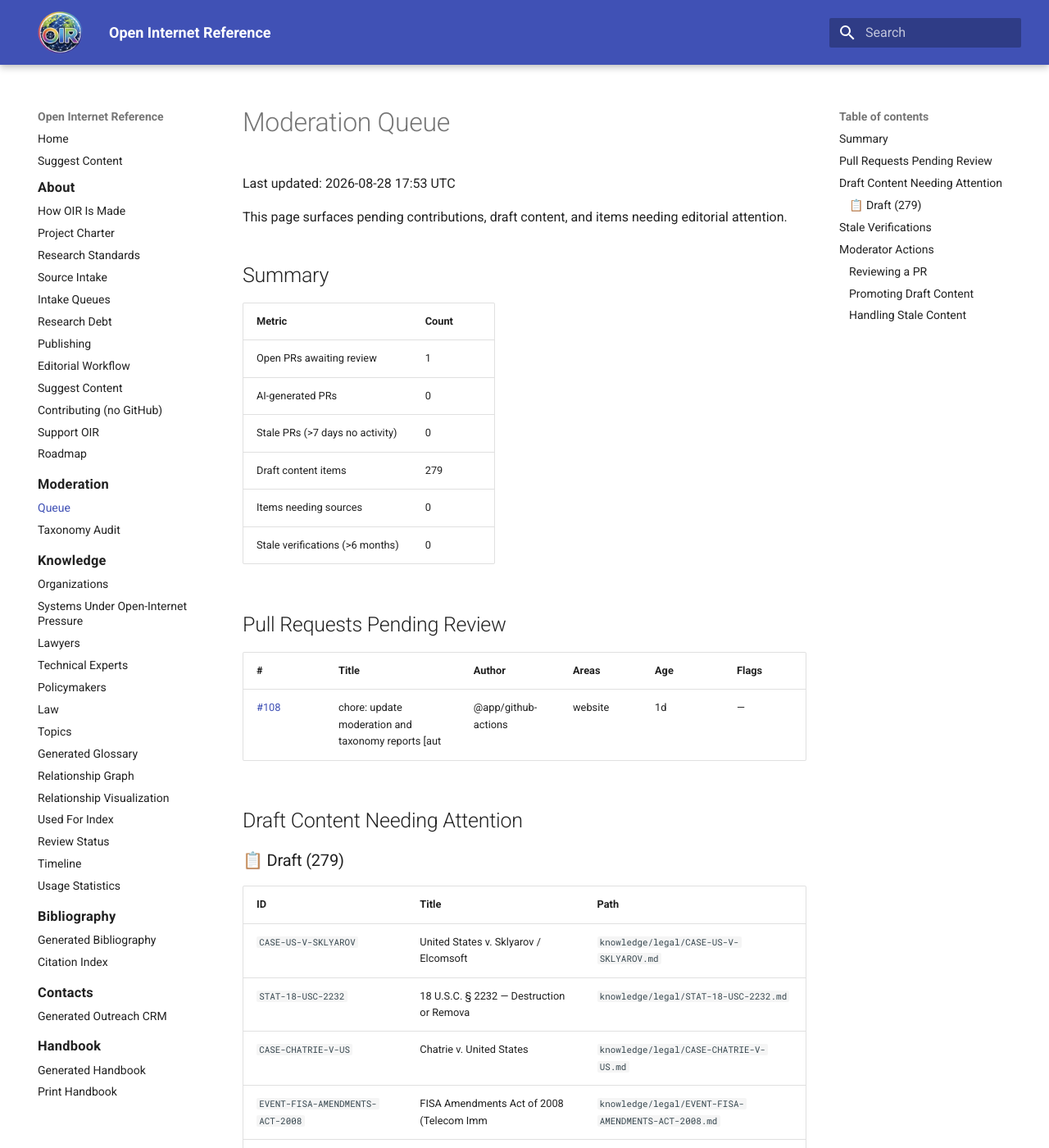
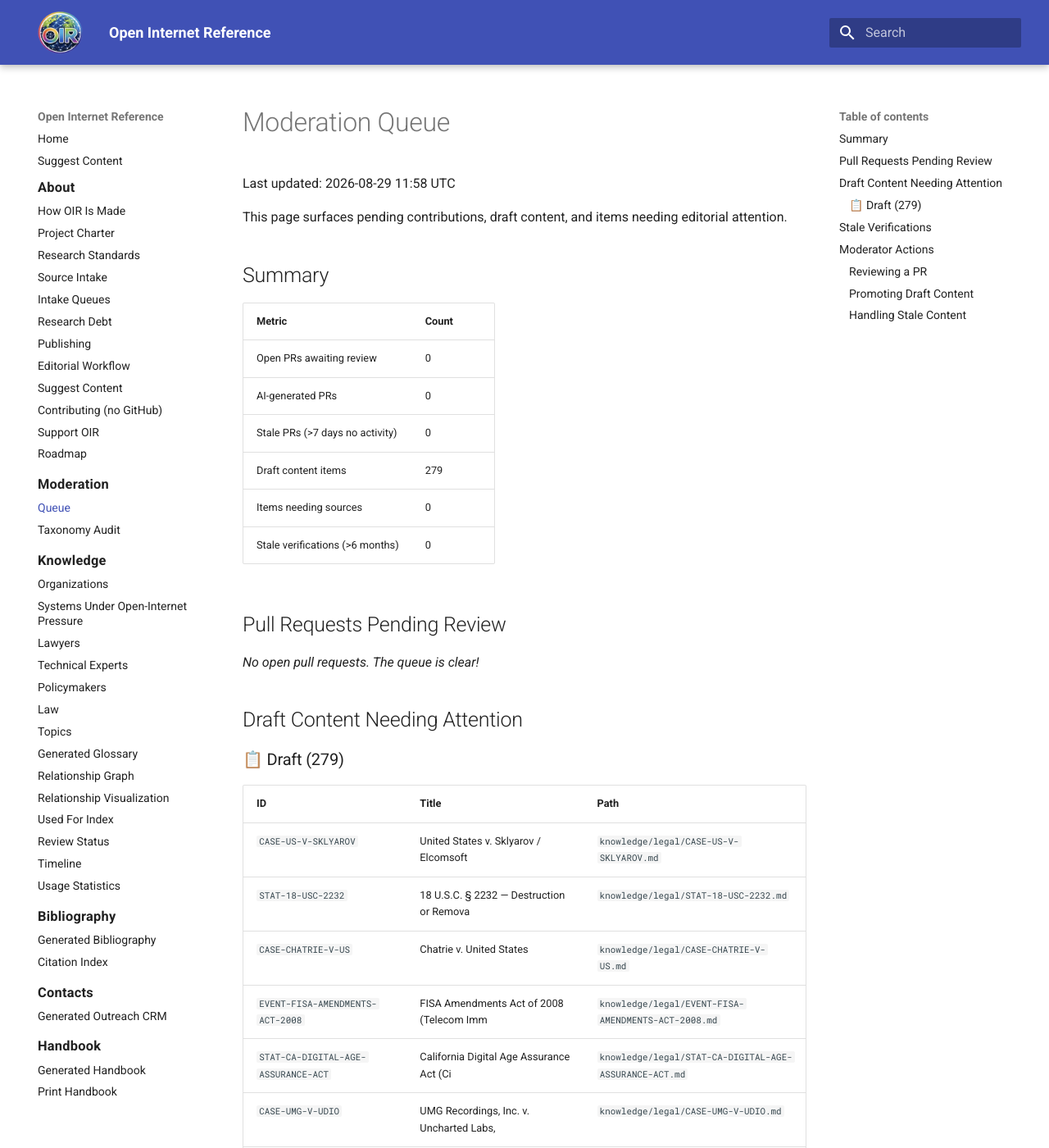
Before and after one commit to itsmeront/open-internet-reference, an MkDocs documentation site: the page built from website/generated/moderation.md, in a window 1280 px wide and 1400 px high. Shown: the whole window at 82% size. Built offline with MkDocs 1.6.1 and Material for MkDocs 9.7.7, drawn with Linux system fonts in a browser that asks for light colours.

Commit message:
chore: update moderation and taxonomy reports [automated]

```diff
--- a/website/generated/moderation.md
+++ b/website/generated/moderation.md
@@ -1,6 +1,6 @@
 # Moderation Queue
 
-Last updated: 2026-08-28 17:53 UTC
+Last updated: 2026-08-29 11:58 UTC
 
 This page surfaces pending contributions, draft content, and items needing editorial attention.
 
@@ -8,7 +8,7 @@ This page surfaces pending contributions, draft content, and items needing edito
 
 | Metric | Count |
 |--------|-------|
-| Open PRs awaiting review | 1 |
+| Open PRs awaiting review | 0 |
 | AI-generated PRs | 0 |
 | Stale PRs (>7 days no activity) | 0 |
 | Draft content items | 279 |
@@ -17,9 +17,7 @@ This page surfaces pending contributions, draft content, and items needing edito
 
 ## Pull Requests Pending Review
 
-| # | Title | Author | Areas | Age | Flags |
-|---|-------|--------|-------|-----|-------|
-| [#108](https://github.com/itsmeront/open-internet-reference/pull/108) | chore: update moderation and taxonomy reports [aut | @app/github-actions | website | 1d | — |
+*No open pull requests. The queue is clear!*
 
 ## Draft Content Needing Attention
 
```
Also changed, not shown: website/generated/taxonomy-audit.md (+1 -1 lines), 2 other files.
